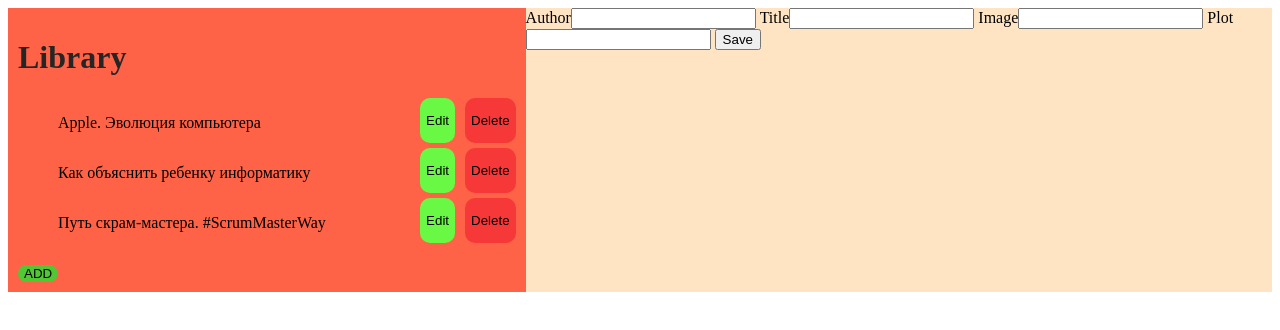
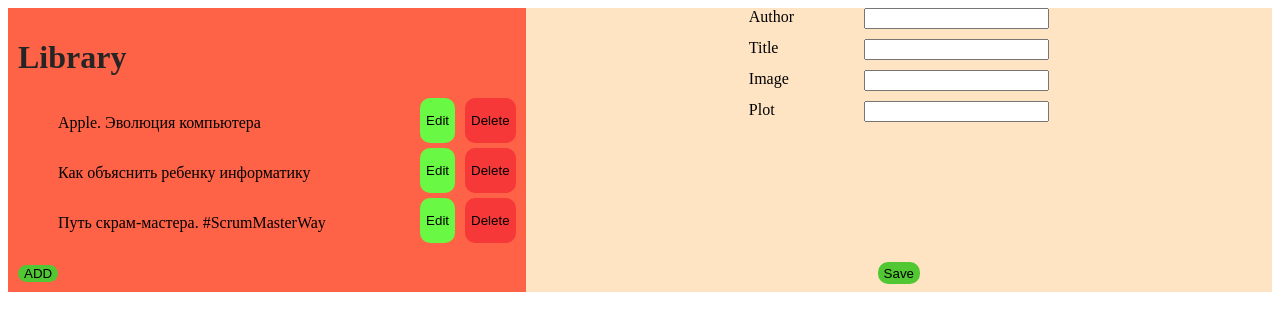
Before and after one commit to Rostyslav-Baryshok/book-library, a plain HTML site: page index.html in a window 1280 px wide. Both pictures are taken after a click on the button "ADD". Drawn offline with Linux system fonts and the light colour scheme.

Commit message:
adds styles

```diff
--- a/css/style.css
+++ b/css/style.css
@@ -45,3 +45,27 @@
   border: none;
   border-radius: 10px;
 }
+
+.add-book {
+  display: flex;
+  flex-direction: column;
+  align-items: center;
+}
+
+.label {
+  display: flex;
+  justify-content: space-between;
+  width: 300px;
+  /* margin: 0 auto; */
+}
+.input {
+  margin-bottom: 10px;
+}
+
+.save-btn {
+  border-radius: 10px;
+  border: none;
+  height: 22px;
+  margin-top: 130px;
+  background-color: rgb(82, 199, 52);
+}
```
